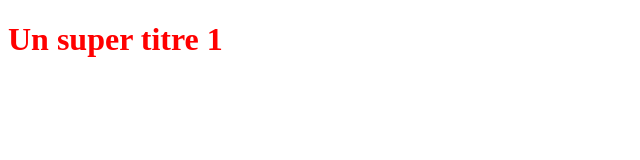
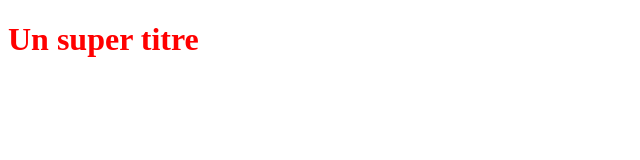
Before and after one commit to Nakiyoune/openClassProject, a plain HTML site: page index.html in a window 1280 px wide. Shown: the full height of the page, 0-640 px from the left. Drawn offline with Linux system fonts and the light colour scheme.

Commit message:
stash coorect

```diff
--- a/index.html
+++ b/index.html
@@ -5,6 +5,6 @@
     <link rel="stylesheet" type="text/css" href="styles.css">
 </head>
 <body>
-    <h1>Un super titre 1</h1>
+    <h1>Un super titre</h1>
 </body>
 </html>
```
